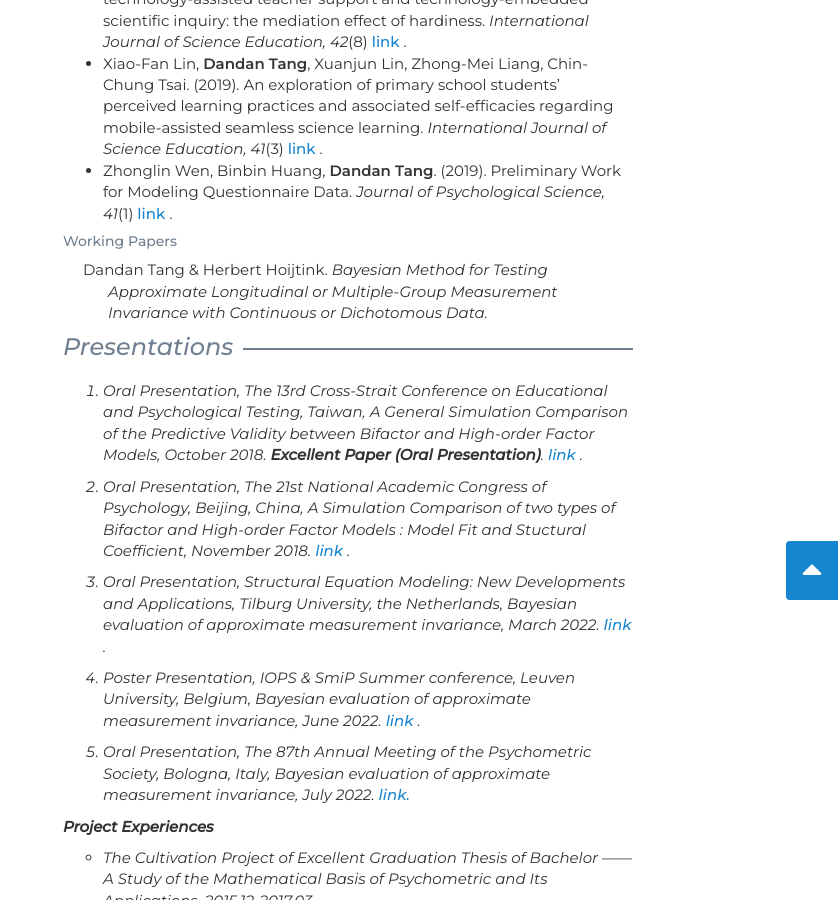
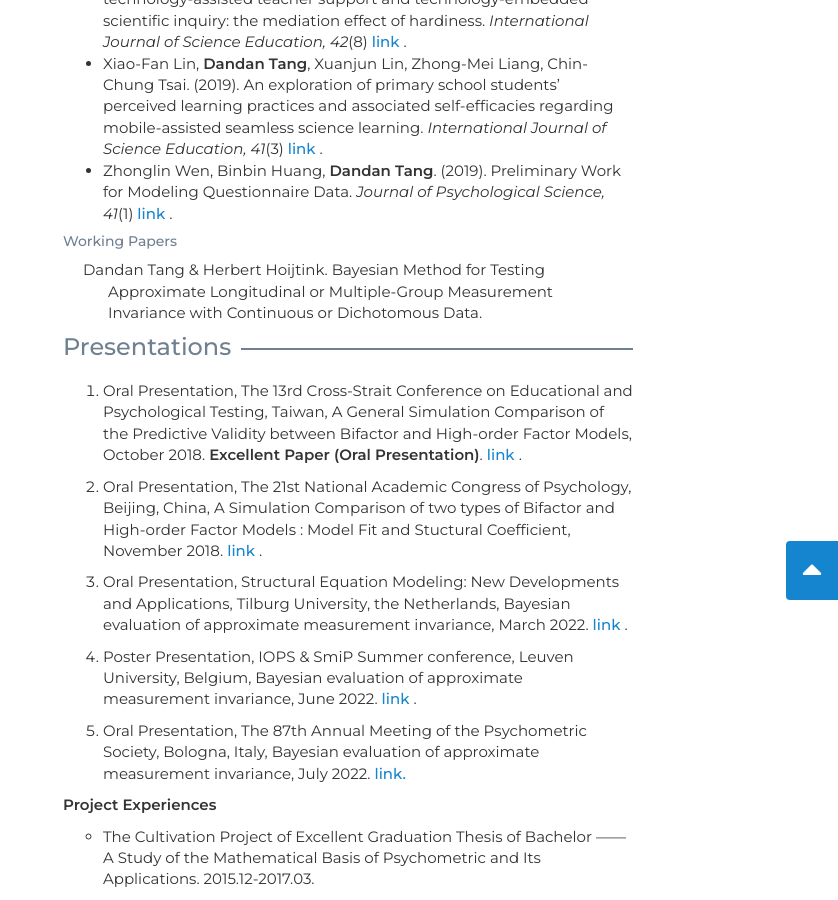
Before and after one commit to Tang-Lynn/tang-lynn.github.io, a Jekyll site: the page index.html, which Jekyll copies as it is, in a window 1280 px wide and 900 px high, scrolled down 922 px. Shown: the whole window, without its empty margins (442-1280 px from the left). Built offline with Jekyll 4.4.1, drawn with Linux system fonts in a browser that asks for light colours; nearby versions of some CDN libraries; a style sheet for code colours, icons or effects is not loaded.

```diff
--- a/index.html
+++ b/index.html
@@ -163,7 +163,7 @@
              <h5>Working Papers</h5>
 
             <ul class="publications">
-               <li>Dandan Tang & Herbert Hoijtink. <em>Bayesian Method for Testing Approximate Longitudinal or Multiple-Group Measurement Invariance with Continuous or Dichotomous Data.</li>
+               <li>Dandan Tang & Herbert Hoijtink. Bayesian Method for Testing Approximate Longitudinal or Multiple-Group Measurement Invariance with Continuous or Dichotomous Data.</li>
             </ul>
 
             <!--<b>Presentations</b>-->
```
